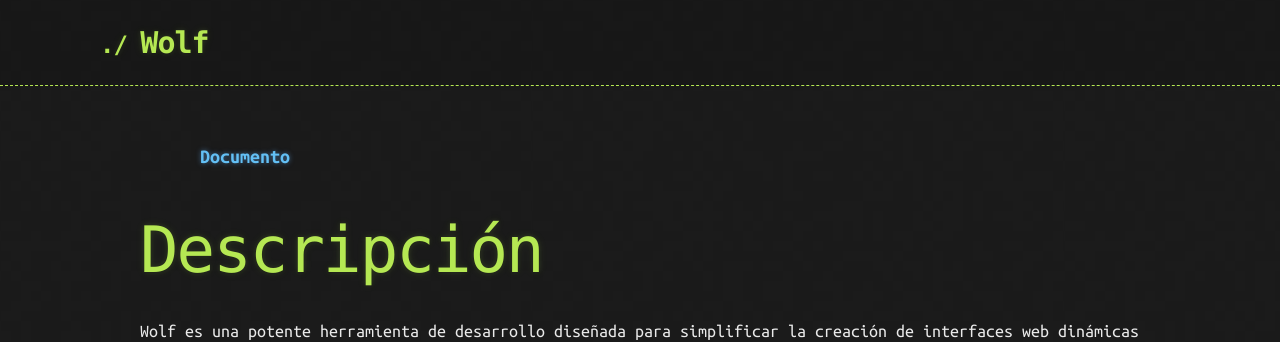
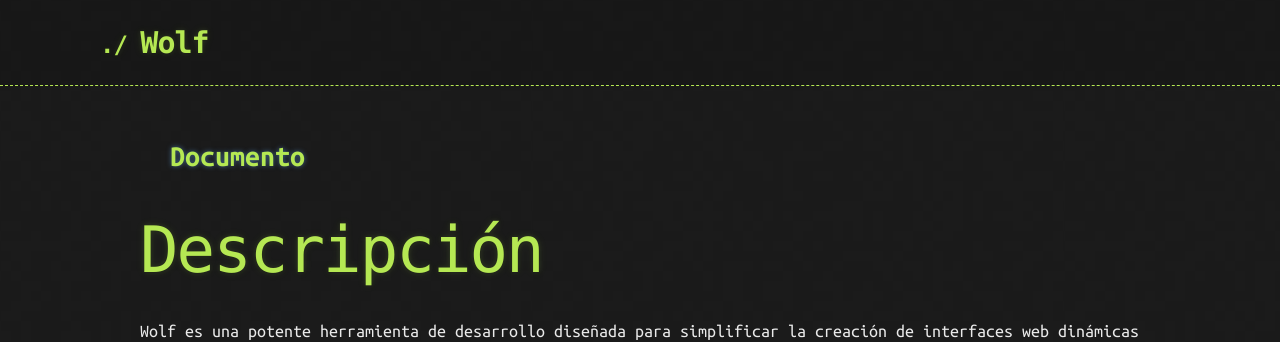
Before and after one commit to NinjaDiaz007/Block, a Jekyll site: the page built from wolf.md, in a window 1280 px wide. Shown: the top 342 px of the page. Built offline with Jekyll 4.4.1, drawn with Linux system fonts in a browser that asks for light colours.

Commit message:
Add files via upload

```diff
--- a/assets/css/wolf.css
+++ b/assets/css/wolf.css
@@ -630,7 +630,6 @@ h6 {
 .nav-doc{
 	width: 100%;
 	height: 60px;
-	padding: 0 4%;
 	display: flex;
 	justify-content: space-between;
 	align-items: center;
@@ -638,9 +637,10 @@ h6 {
 .nav-doc a{
 	display: block;
 	text-decoration: none;
-	font-size: 20px;
+	font-size: 30px;
 	font-weight: bold;
 	padding: .5em 1em;
+	color: #b5e853;
 }
 .nav-doc a:hover{
 	color: #eee;
```
